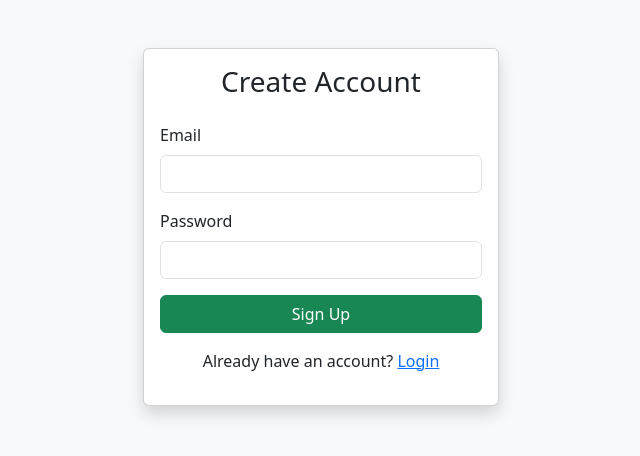
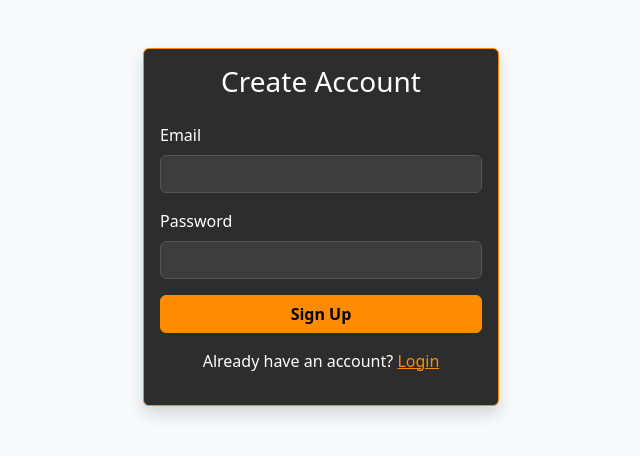
Before and after one commit to agamchugh/agam, a Flask app: page /signup in a window 1280 px wide. Shown: the top 456 px of the page, without its empty margins (319-959 px from the left). Run offline with Flask 3, Linux system fonts and the light colour scheme.

Commit message:
Update signup.html

```diff
--- a/templates/signup.html
+++ b/templates/signup.html
@@ -5,6 +5,13 @@
     <meta name="viewport" content="width=device-width, initial-scale=1.0">
     <title>Sign Up - Secure App</title>
     <link href="https://cdn.jsdelivr.net/npm/bootstrap@5.3.0/dist/css/bootstrap.min.css" rel="stylesheet">
+    <style>
+        body { background-color: #1a1a1a !important; color: white; }
+        .card { background-color: #2d2d2d; color: white; border: 1px solid #ff8c00; }
+        .btn-success { background-color: #ff8c00 !important; border-color: #ff8c00 !important; color: black !important; font-weight: bold; }
+        .form-control { background-color: #3d3d3d; color: white; border: 1px solid #555; }
+        a { color: #ff8c00; }
+    </style>
 </head>
 <body class="bg-light">
     <div class="container mt-5">
```
